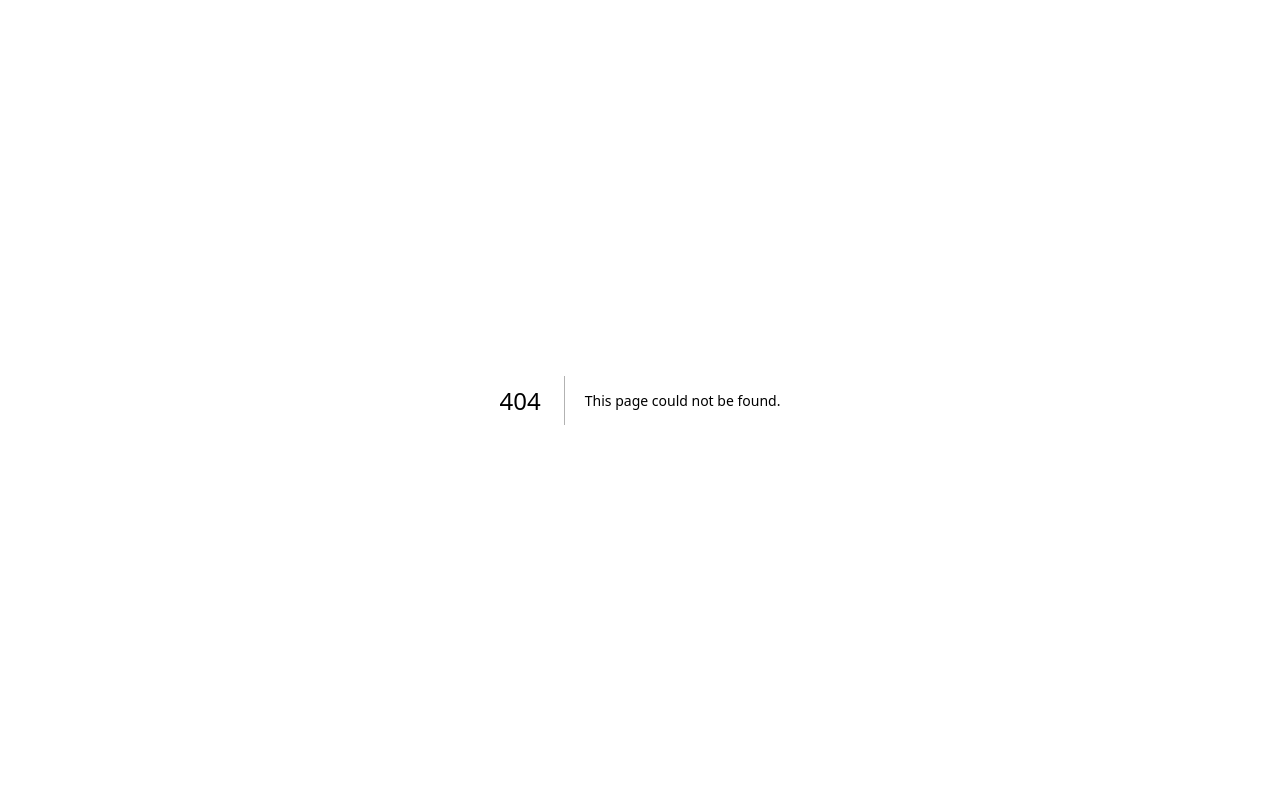
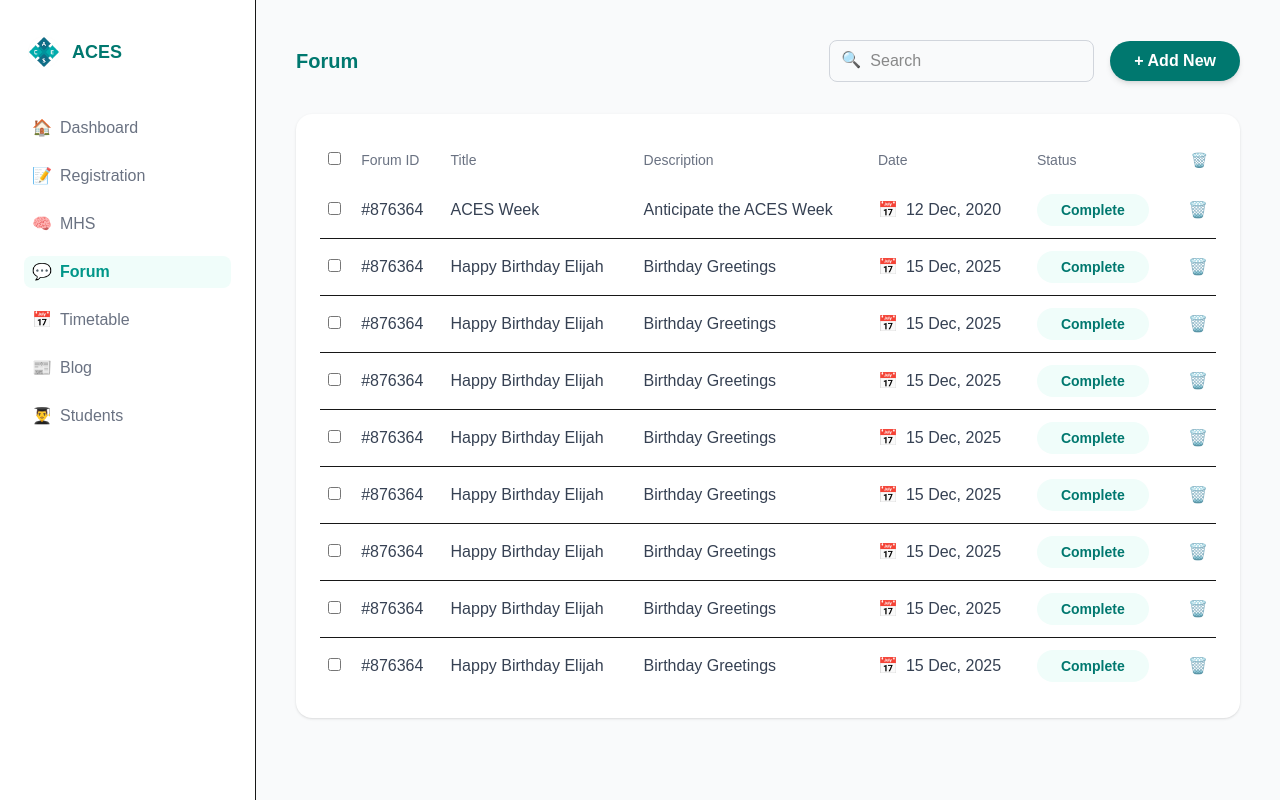
Before and after one commit to acesuniben/Nexus_website, a Next.js app in the folder aces-dashboard/: page /forum in a window 1280 px wide. Before the commit this address had no page. Built offline with nearby package versions, Linux system fonts and the light colour scheme.

Commit message:
added sidebar and forum pager

```diff
--- /dev/null
+++ b/aces-dashboard/src/app/forum/page.tsx
@@ -0,0 +1,75 @@
+import Image from "next/image";
+import Sidebar from "@/components/Sidebar";
+
+const forumData = [
+  {
+    id: "#876364",
+    title: "ACES Week",
+    description: "Anticipate the ACES Week",
+    date: "12 Dec, 2020",
+    status: "Complete",
+  },
+  ...Array(8).fill({
+    id: "#876364",
+    title: "Happy Birthday Elijah",
+    description: "Birthday Greetings",
+    date: "15 Dec, 2025",
+    status: "Complete",
+  }),
+];
+
+export default function ForumPage() {
+  return (
+    <div className="min-h-screen bg-gray-50 flex">
+      {/* Sidebar */}
+      <Sidebar activeItem="Forum" />
+
+      {/* Main Content */}
+      <main className="flex-1 p-10">
+        {/* Top Bar */}
+        <div className="flex items-center justify-between mb-8">
+          <h2 className="text-xl font-semibold text-teal-700">Forum</h2>
+          <div className="flex items-center gap-4">
+            <div className="relative">
+              <input type="text" placeholder="Search" className="pl-10 pr-4 py-2 rounded-lg border border-gray-300 focus:outline-none focus:ring-2 focus:ring-teal-500" />
+              <span className="absolute left-3 top-2 text-gray-400">🔍</span>
+            </div>
+            <button className="bg-teal-700 text-white px-6 py-2 rounded-full shadow-md hover:bg-teal-800 transition font-semibold">+ Add New</button>
+          </div>
+        </div>
+
+        {/* Table */}
+        <div className="bg-white rounded-2xl shadow p-6">
+          <table className="w-full text-left">
+            <thead>
+              <tr className="text-gray-500 text-sm">
+                <th className="py-3 px-2 font-medium"><input type="checkbox" /></th>
+                <th className="py-3 px-2 font-medium">Forum ID</th>
+                <th className="py-3 px-2 font-medium">Title</th>
+                <th className="py-3 px-2 font-medium">Description</th>
+                <th className="py-3 px-2 font-medium">Date</th>
+                <th className="py-3 px-2 font-medium">Status</th>
+                <th className="py-3 px-2 font-medium text-right"><span className="text-red-400">🗑️</span></th>
+              </tr>
+            </thead>
+            <tbody>
+              {forumData.map((item, idx) => (
+                <tr key={idx} className="border-b last:border-b-0 hover:bg-gray-50">
+                  <td className="py-4 px-2"><input type="checkbox" /></td>
+                  <td className="py-4 px-2 text-gray-700">{item.id}</td>
+                  <td className="py-4 px-2 text-gray-700">{item.title}</td>
+                  <td className="py-4 px-2 text-gray-700">{item.description}</td>
+                  <td className="py-4 px-2 text-gray-700 flex items-center gap-2"><span className="text-teal-500">📅</span> {item.date}</td>
+                  <td className="py-4 px-2">
+                    <span className="bg-teal-50 text-teal-700 px-6 py-2 rounded-full font-semibold text-sm">{item.status}</span>
+                  </td>
+                  <td className="py-4 px-2 text-right"><button className="text-red-400 hover:text-red-600">🗑️</button></td>
+                </tr>
+              ))}
+            </tbody>
+          </table>
+        </div>
+      </main>
+    </div>
+  );
+}
--- /dev/null
+++ b/aces-dashboard/src/components/Sidebar.tsx
@@ -0,0 +1,45 @@
+import Image from "next/image";
+
+interface SidebarProps {
+  activeItem?: string;
+}
+
+export default function Sidebar({ activeItem = "Dashboard" }: SidebarProps) {
+  const menuItems = [
+    { name: "Dashboard", icon: "🏠", href: "/" },
+    { name: "Registration", icon: "📝", href: "/registration" },
+    { name: "MHS", icon: "🧠", href: "/mhs" },
+    { name: "Forum", icon: "💬", href: "/forum" },
+    { name: "Timetable", icon: "📅", href: "/timetable" },
+    { name: "Blog", icon: "📰", href: "/blog" },
+    { name: "Students", icon: "👨‍🎓", href: "/students" },
+  ];
+
+  return (
+    <aside className="w-64 bg-white border-r flex flex-col py-8 px-6">
+      <div className="flex items-center mb-10">
+        <Image src="/logo.png" alt="ACES Logo" width={40} height={40} className="mr-2" />
+        <span className="font-bold text-lg text-teal-700">ACES</span>
+      </div>
+      <nav className="flex-1">
+        <ul className="space-y-4 text-gray-500">
+          {menuItems.map((item) => (
+            <li key={item.name}>
+              <a
+                href={item.href}
+                className={`flex items-center gap-2 px-2 py-1 rounded-lg transition-colors ${
+                  activeItem === item.name
+                    ? "text-teal-600 font-semibold bg-teal-50"
+                    : "hover:text-teal-600 hover:bg-teal-50"
+                }`}
+              >
+                <span>{item.icon}</span>
+                {item.name}
+              </a>
+            </li>
+          ))}
+        </ul>
+      </nav>
+    </aside>
+  );
+}
```
